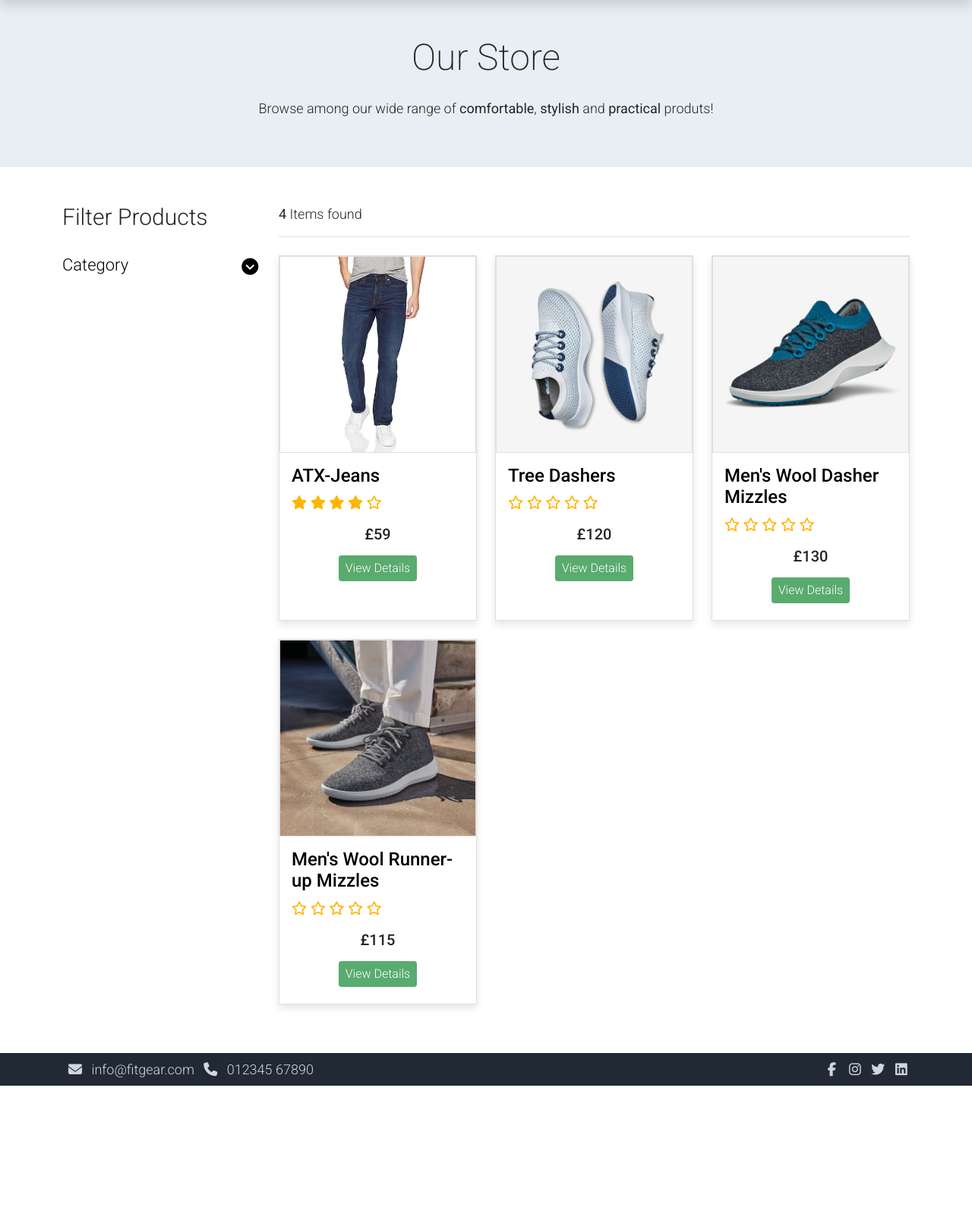
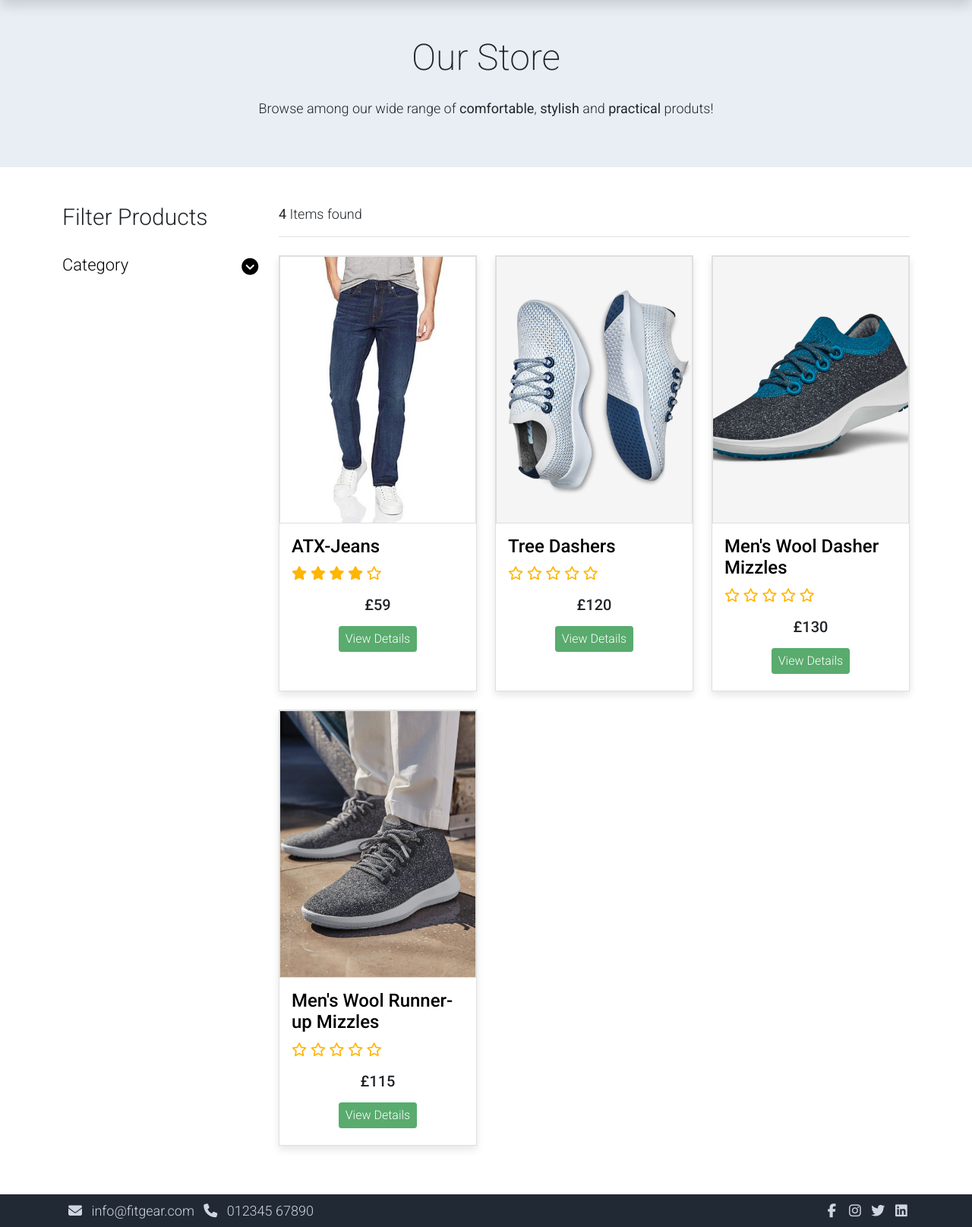
Before and after one commit to kerekmarci/fit-gear, a Django app: page /store/ in a window 1280 px wide. Shown: the part 327-1942 px from the top of the page at 76% size. Before the commit the page ends 1756 px from the top, so only its background shows below. Run offline with Django 3.2, Linux system fonts and the light colour scheme; data comes from the database, SQL or seed files in the repository; tables that the repository leaves empty hold one stand-in row (values such as "Sample post"); some libraries are stand-ins or nearby versions.

Commit message:
Image resized on product cards

```diff
--- a/templates/store/store.html
+++ b/templates/store/store.html
@@ -1,5 +1,10 @@
 {% extends "base.html" %}
 {% load static %}
+
+{% block extra_css %}
+<link rel="stylesheet" href="{% static 'store/css/store.css' %}">
+{% endblock %}
+
 
 {% block content %}
 
@@ -56,7 +61,8 @@
                 <div class="col-md-4">
                     <div class="card mb-4 product-wap rounded-0">
                         <div class="card rounded-0">
-                            <img class="card-img rounded-0 img-fluid" src="{{ product.images.url }}">
+                            <img class="card-img rounded-0 img-fluid" src="{{ product.images.url }}"
+                                style="height: 350px; object-fit: cover;">
                             <div
                                 class="card-img-overlay rounded-0 product-overlay d-flex align-items-center justify-content-center">
                                 <ul class="list-unstyled">
```
